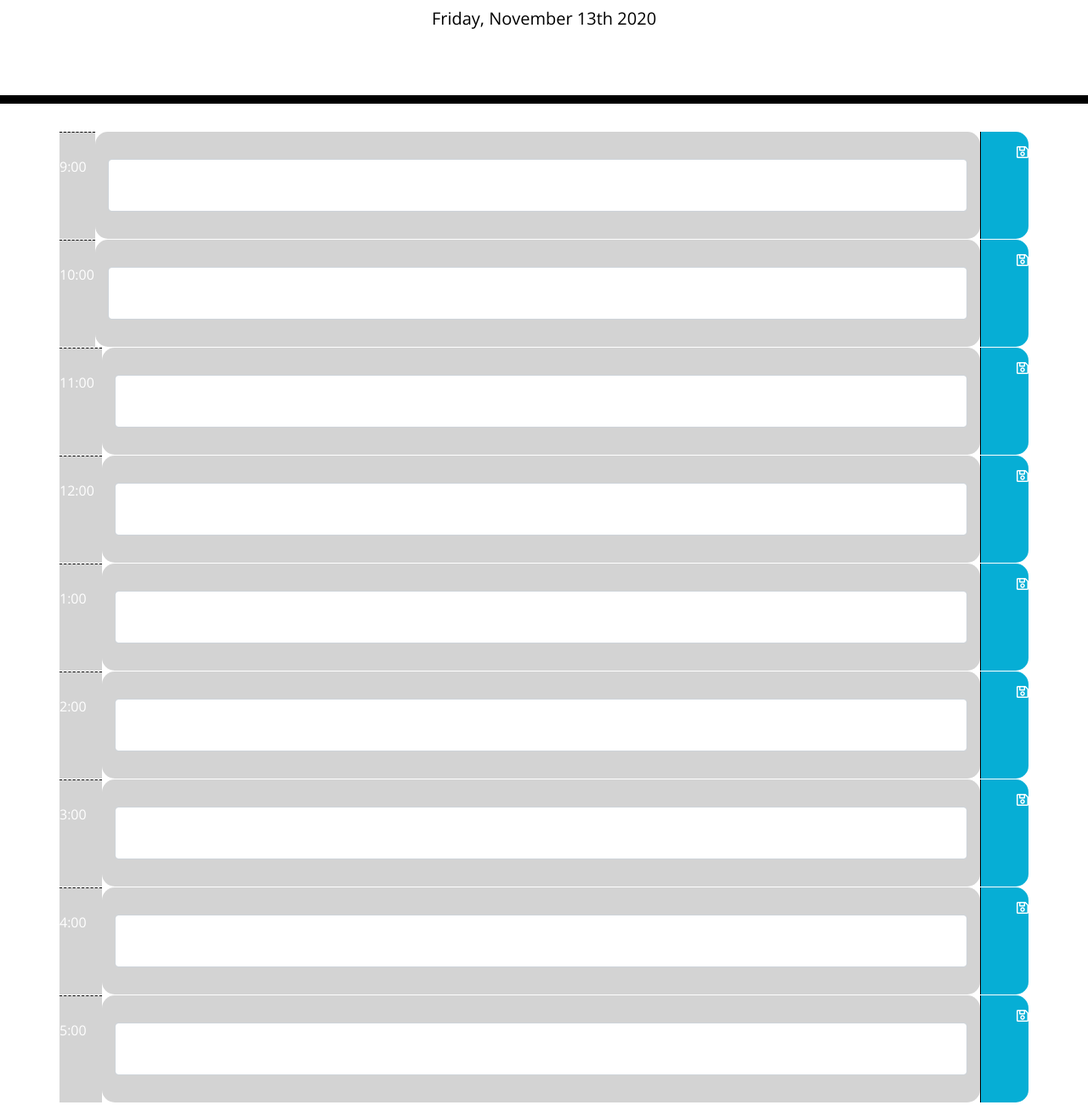
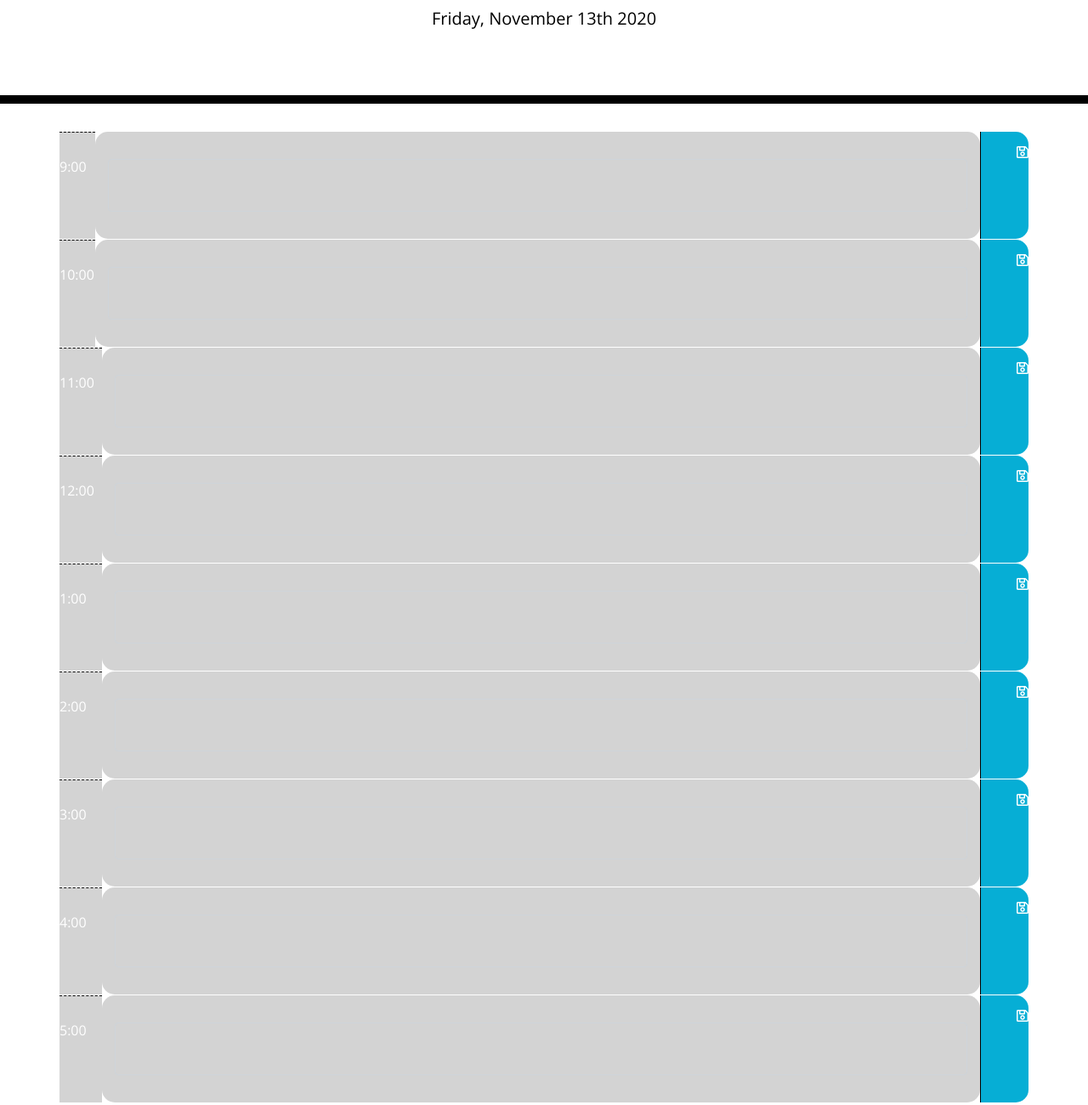
Before and after one commit to Mindyratcliff/DayPlanner, a plain HTML site: page index.html in a window 1280 px wide. Shown: the part 182-1482 px from the top of the page at 85% size. Drawn offline with nearby package versions, Linux system fonts and the light colour scheme.

Commit message:
Changed backgrounds on input areas to match time of day in CSS classes

```diff
--- a/index.html
+++ b/index.html
@@ -34,7 +34,7 @@
           <p class = "hourEl" value = 9>9:00</p>
         </div>
         <div class="col-xl time-block" value = 9>
-            <textarea class="form-control" aria-label="With textarea"></textarea>
+            <textarea class="form-control" aria-label="With textarea" value = 9></textarea>
         </div>
         <div class="saveBtn">
           <i class="far fa-save"></i>
@@ -45,7 +45,7 @@
           <p class = "hourEl" value = 10>10:00</p>
         </div>
         <div class="col-xl time-block" value = 10>
-            <textarea class="form-control" aria-label="With textarea"></textarea>
+            <textarea class="form-control" aria-label="With textarea" value = 10></textarea>
         </div>
         <div class="saveBtn">
           <i class="far fa-save"></i>
@@ -56,7 +56,7 @@
             <p class = "hourEl" value = 11>11:00</p>
         </div>
         <div class="col-xl time-block" value = 11>
-            <textarea class="form-control" aria-label="With textarea"></textarea>
+            <textarea class="form-control" aria-label="With textarea" value = 11></textarea>
         </div>
         <div class="saveBtn">
           <i class="far fa-save"></i>
@@ -67,7 +67,7 @@
             <p class = "hourEl" value = 12>12:00</p>
         </div>
         <div class="col-xl time-block" value = 12>
-            <textarea class="form-control" aria-label="With textarea"></textarea>
+            <textarea class="form-control" aria-label="With textarea" value = 12></textarea>
         </div>
         <div class="saveBtn">
           <i class="far fa-save"></i>
@@ -78,7 +78,7 @@
             <p class = "hourEl" value = 13>1:00</p>
         </div>
         <div class="col-xl time-block" value = 13>
-            <textarea class="form-control" aria-label="With textarea"></textarea>
+            <textarea class="form-control" aria-label="With textarea" value = 13></textarea>
         </div>
         <div class="saveBtn">
           <i class="far fa-save"></i>
@@ -89,7 +89,7 @@
             <p class = "hourEl" value= 14>2:00</p>
         </div>
         <div class="col-xl time-block" value = 14>
-            <textarea class="form-control" aria-label="With textarea"></textarea>
+            <textarea class="form-control" aria-label="With textarea" value = 14></textarea>
         </div>
         <div class="saveBtn">
           <i class="far fa-save"></i>
@@ -100,7 +100,7 @@
             <p class = "hourEl" value = 15>3:00</p>
         </div>
         <div class="col-xl time-block" value = 15>
-            <textarea class="form-control" aria-label="With textarea"></textarea>
+            <textarea class="form-control" aria-label="With textarea" value = 15></textarea>
         </div>
         <div class="saveBtn">
           <i class="far fa-save"></i>
@@ -111,7 +111,7 @@
             <p class = "hourEl" value = 16>4:00</p>
         </div>
         <div class="col-xl time-block" value = 16>
-            <textarea class="form-control" aria-label="With textarea"></textarea>
+            <textarea class="form-control" aria-label="With textarea" value = 16></textarea>
         </div>
         <div class="saveBtn">
           <i class="far fa-save"></i>
@@ -122,7 +122,7 @@
             <p class = "hourEl" value = 17>5:00</p>
         </div>
         <div class="col-xl time-block" value = 17>
-            <textarea class="form-control" aria-label="With textarea"></textarea>
+            <textarea class="form-control" aria-label="With textarea" value = 17></textarea>
         </div>
         <div class="saveBtn">
           <i class="far fa-save"></i>
--- a/script.js
+++ b/script.js
@@ -28,10 +28,13 @@ function colorCoded (){
     for (var i = 0; i < intHourEls.length; i++){
     if (currentHour > intHourEls[i]){
         $("div[value='"+ intHourEls[i] +"']").addClass("past");
+        $(".form-control[value='"+ intHourEls[i] +"']").addClass("past");
     } else if (currentHour === intHourEls[i]){
         $("div[value='"+ intHourEls[i] +"']").addClass("present");
+        $(".form-control[value='"+ intHourEls[i] +"']").addClass("present");
     } else {
         $("div[value='"+ intHourEls[i] +"']").addClass("future");
+        $(".form-control[value='"+ intHourEls[i] +"']").addClass("future");
     }
 }
 }
```
